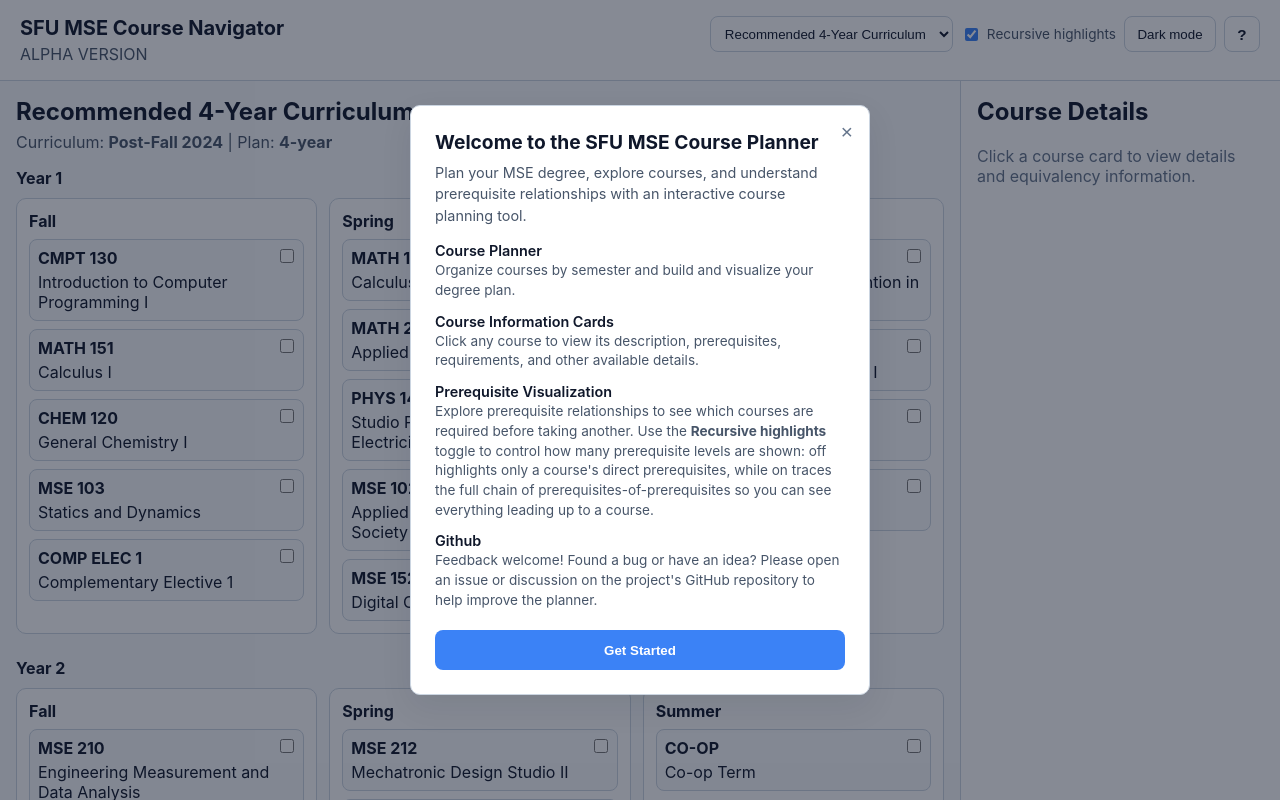
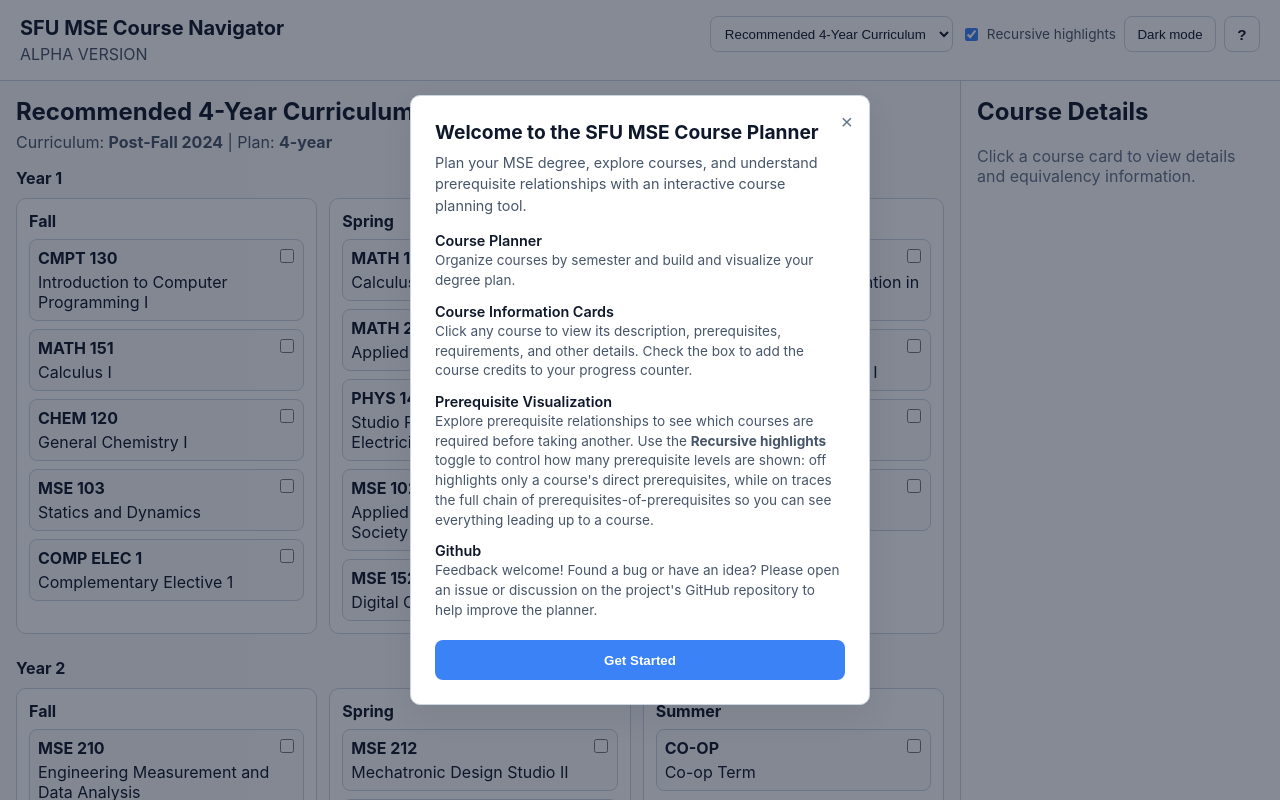
Before and after one commit to jsDhillon8/MSE-Course-Planner, a React (Vite) app: page /planner/post-2024-4-year in a window 1280 px wide. Shown: the top 800 px of the page. Built offline with nearby package versions, Linux system fonts and the light colour scheme.

Commit message:
added course counter feature

```diff
--- a/src/components/WelcomeModal.tsx
+++ b/src/components/WelcomeModal.tsx
@@ -60,7 +60,8 @@
             <span className="welcome-feature-title">Course Information Cards</span>
             <span className="welcome-feature-desc">
               Click any course to view its description, prerequisites,
-              requirements, and other available details.
+              requirements, and other details. Check the box to add the
+              course credits to your progress counter.
             </span>
           </li>
           <li>
```
Also changed, not shown: 2 other files (tests, documents, lock files or other folders).
